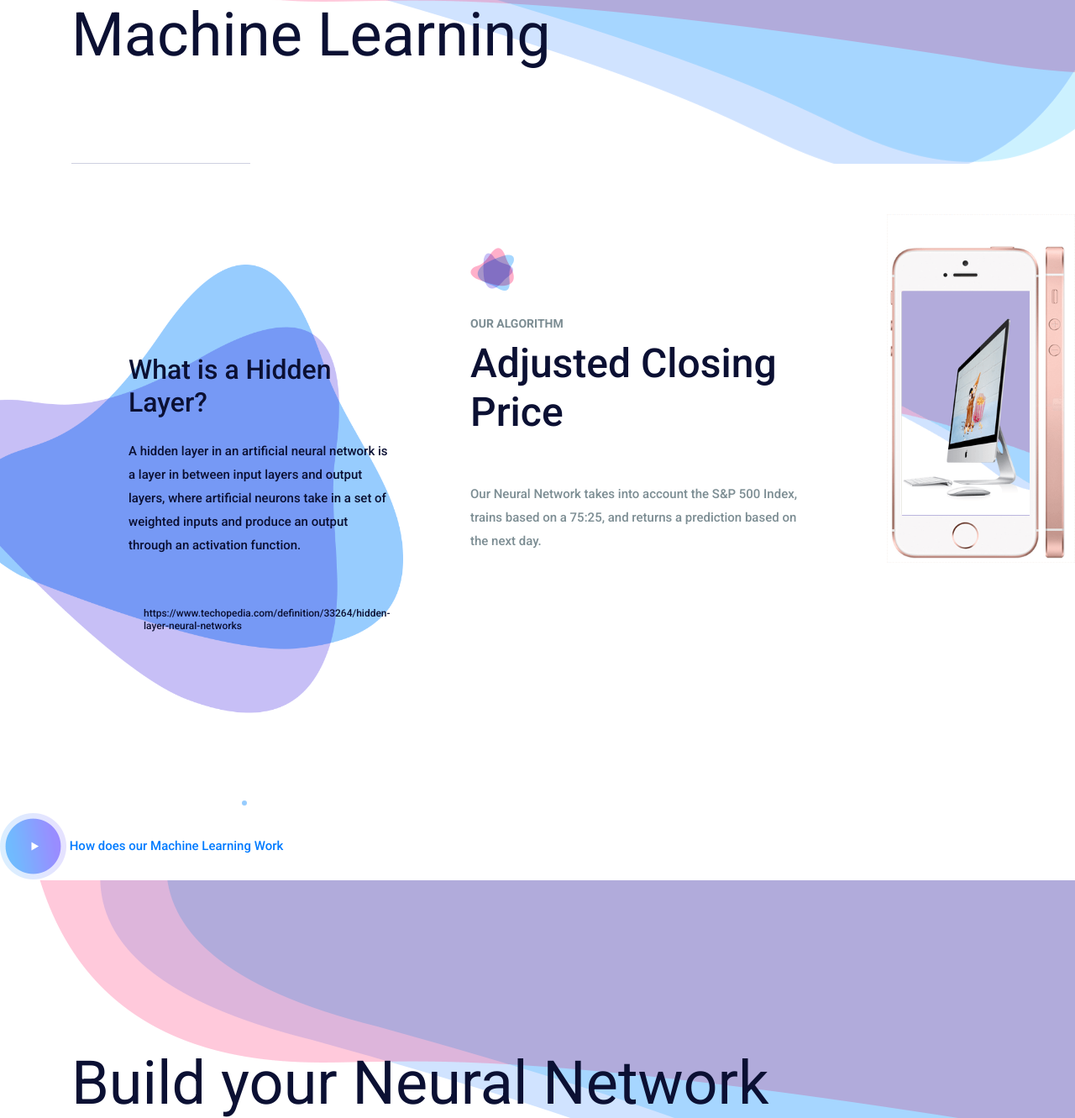
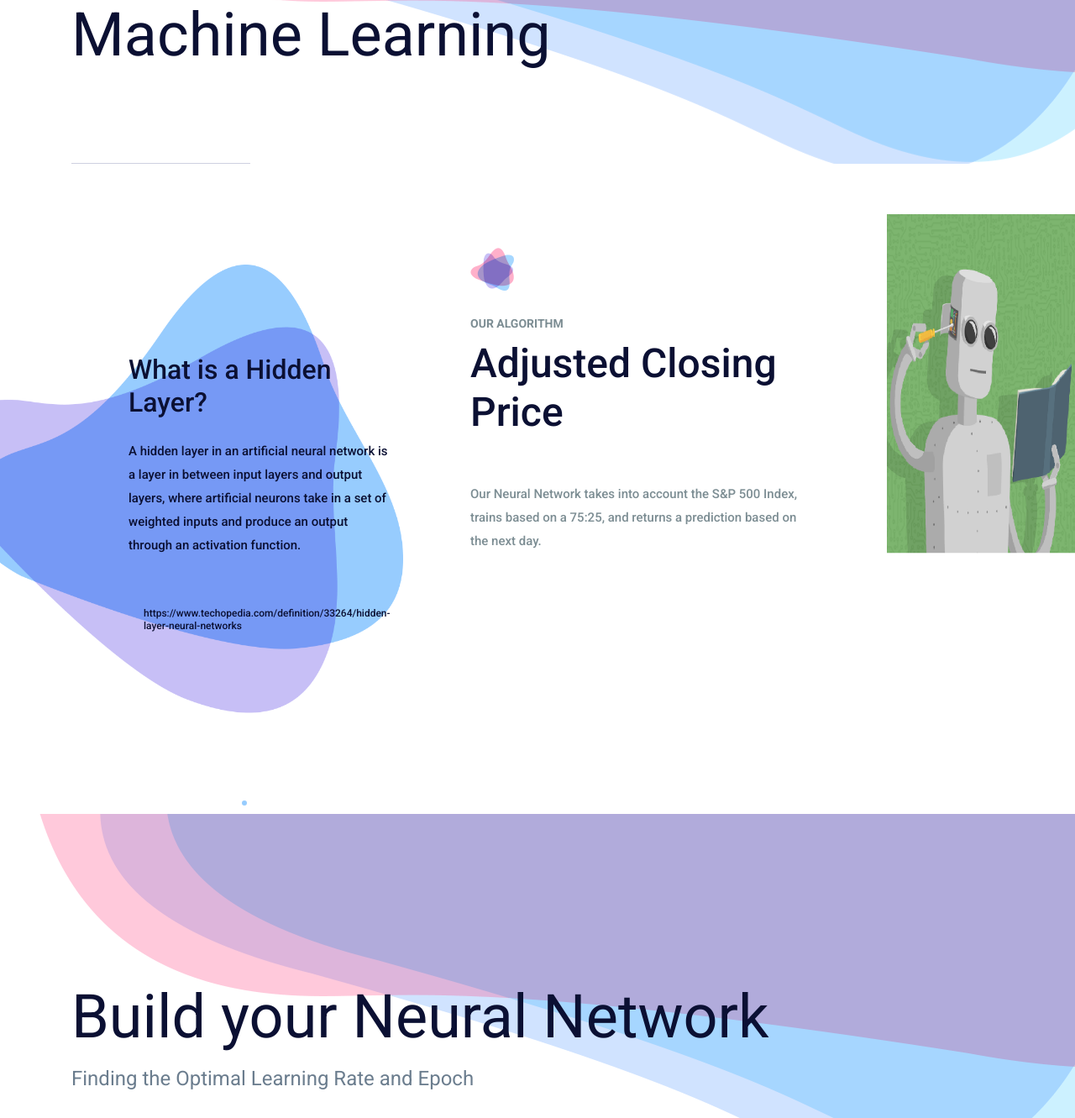
Before and after one commit to themarylin/stock-epoch-alypse, a Flask app: page /machinelearning in a window 1280 px wide. Shown: the part 201-1532 px from the top of the page at 84% size. Run offline with Flask 2, Linux system fonts and the light colour scheme; data that the repository does not hold is empty; parts of the project's set-up code (start-up, migrations or seed data) failed here and were passed over; some libraries are stand-ins or nearby versions.

Commit message:
front-end clean up

```diff
--- a/templates/machinelearning.html
+++ b/templates/machinelearning.html
@@ -165,23 +165,13 @@
                         prediction based on the next day.</p>
                 </div>
                 <div class="shap_mobile">
-                    <img src="img/iphone4.png" alt="">
+                    <img src="img/machinelearning.png" alt="">
                 </div>
             </div>
         </div>
     </section>
 
     <!--================End The best slider Area =================-->
-
-
-    <!--================ Video Area =================-->
-    <section class="video_area">
-        <div class="c_video">
-            <a class="popup-youtube" href="https://www.youtube.com/watch?v=62QYQE6k7tg"><img src="img/icon/video-icon.png"
-                    alt=""> How does our Machine Learning Work </a>
-        </div>
-    </section>
-    <!--================ End Video Area =================-->
 
 
     <!--================ Build your Network Area =================-->
```
Also changed, not shown: static/img/iphone4.png (deleted), static/img/machinelearning.png (added).
